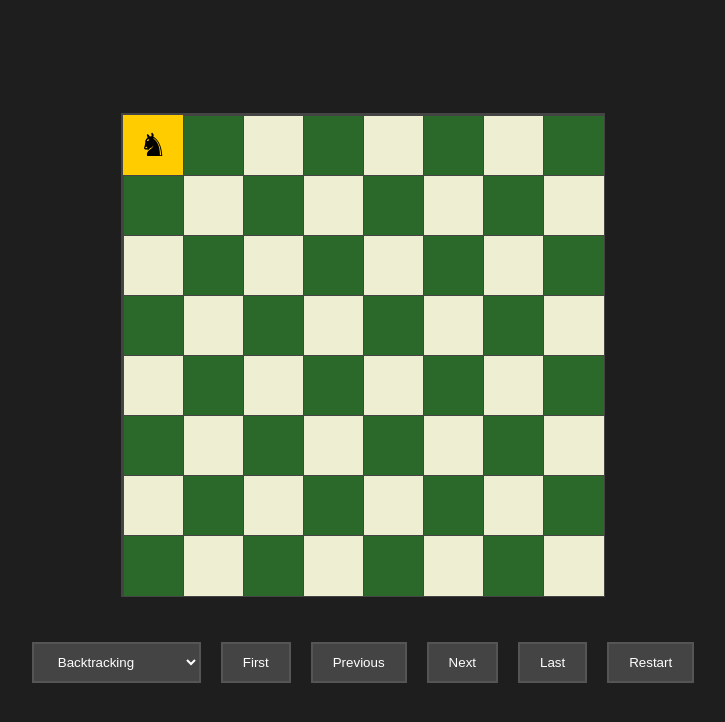
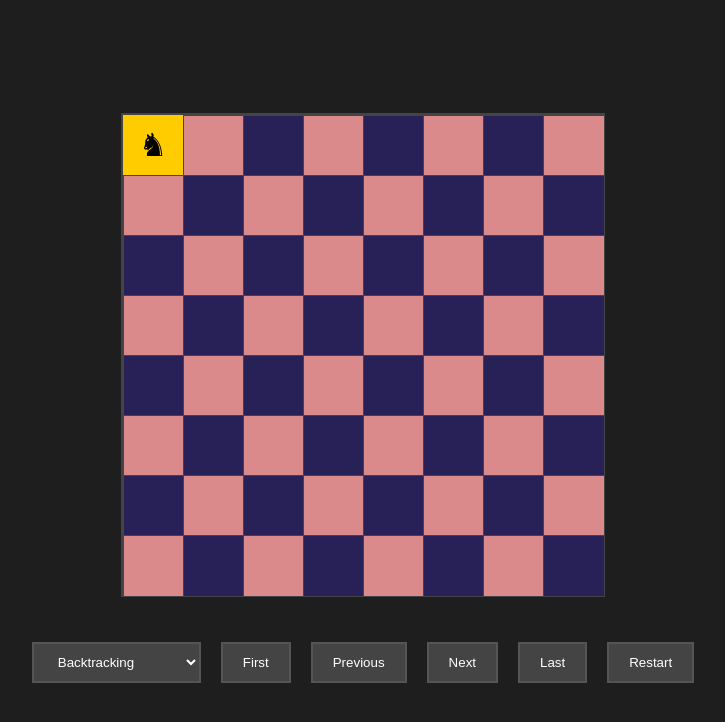
Before and after one commit to onefouroneIndustries/KnightsTour, a React (Create React App) app: page / in a window 1280 px wide. Shown: the top 722 px of the page, without its empty margins (277-1002 px from the left). Built offline with nearby package versions, Linux system fonts and the light colour scheme.

Commit message:
change colors and did the safety

```diff
--- a/src/components/Chessboard.js
+++ b/src/components/Chessboard.js
@@ -1,6 +1,8 @@
 // src/components/Chessboard.js
 import React from "react";
 import styled, { keyframes } from "styled-components";
+
+
 
 const Board = styled.div`
   display: grid;
@@ -15,7 +17,7 @@ const Square = styled.div`
   width: 60px;
   height: 60px;
   background-color: ${(props) =>
-    props.isKnight ? "#ffcc00" : props.isDark ? "#2A692A" : "#eeeed2"};
+    props.isKnight ? "#ffcc00" : props.isDark ? "#da8a8b" : "#282157"};
   border: 1px solid #444;
   display: flex;
   justify-content: center;
```
Also changed, not shown: src/doomcaliber.png (renamed from public/doomcaliber.png).
